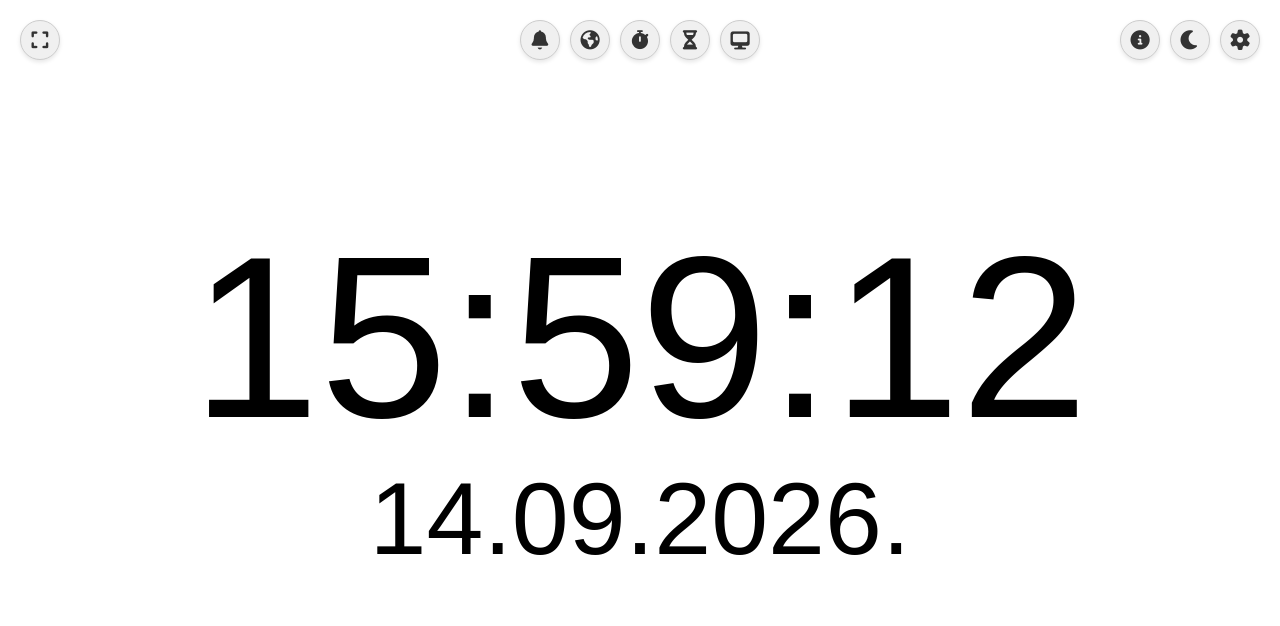
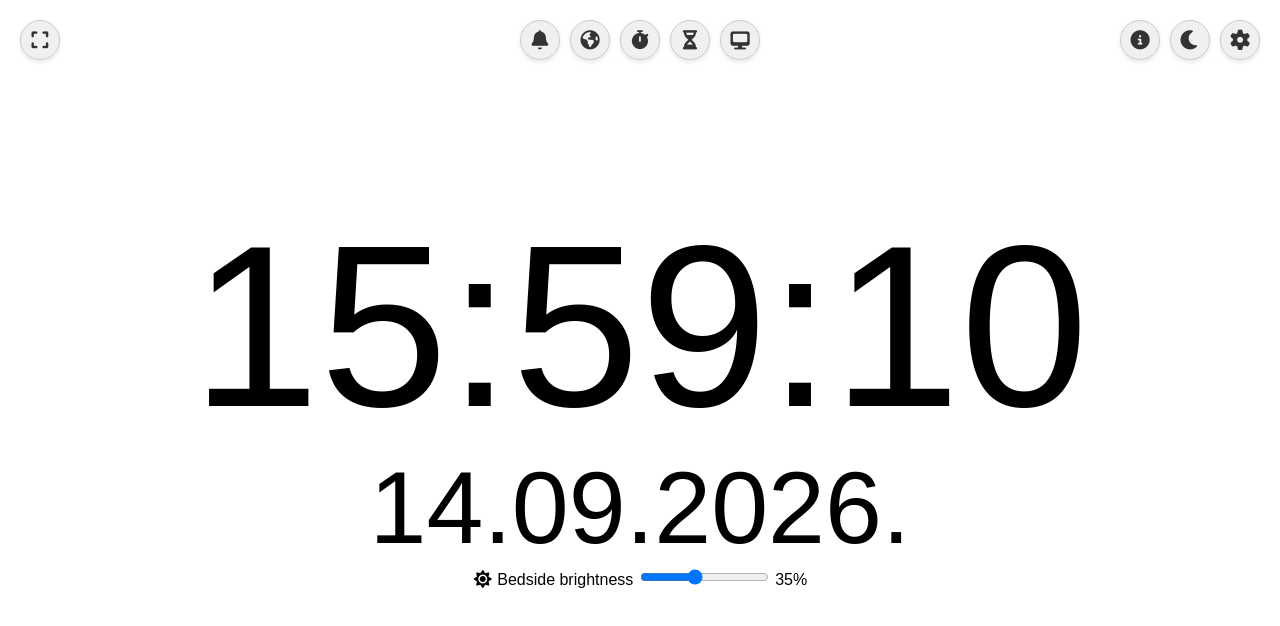
Before and after one commit to Soldatix/Digital-Clock, a website built with Vite: page index.html in a window 1280 px wide. Built offline with nearby package versions, Linux system fonts and the light colour scheme.

Commit message:
Add bedside brightness control

```diff
--- a/index.html
+++ b/index.html
@@ -262,6 +262,12 @@
         </div>
     </div>
 
+    <div id="bedsideBrightnessControl" aria-label="Bedside brightness">
+        <label for="bedsideBrightness"><i class="fas fa-sun"></i> <span id="bedsideBrightnessLabel">Bedside brightness</span></label>
+        <input id="bedsideBrightness" type="range" min="10" max="70" step="5" value="35">
+        <output id="bedsideBrightnessValue" for="bedsideBrightness">35%</output>
+    </div>
+
     <div id="infoSidePanel" inert aria-hidden="true">
         <button id="infoSidePanelCloseButton" title="Zatvori">&times;</button>
         <div id="infoSidePanelContent"></div>
```
